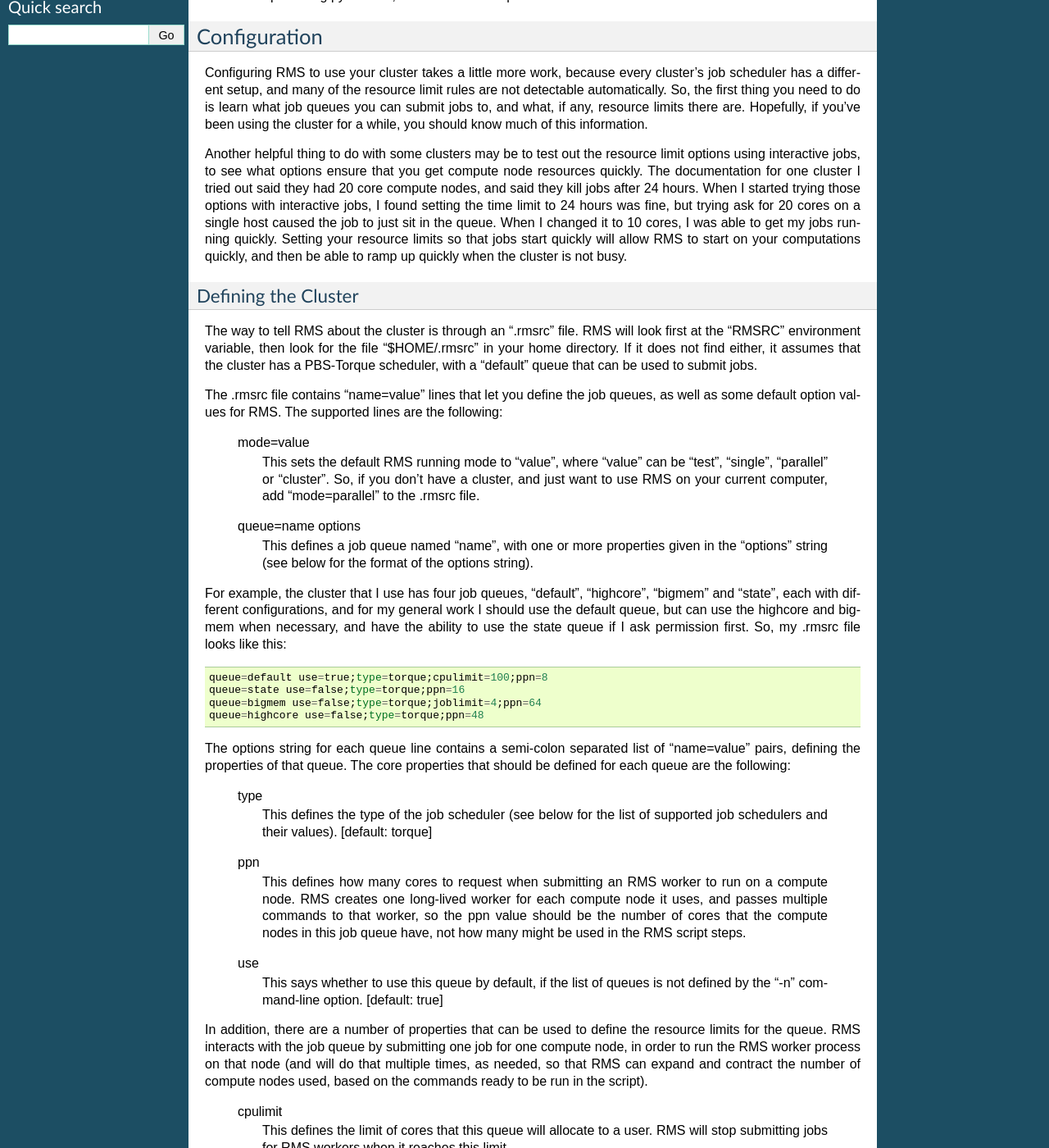
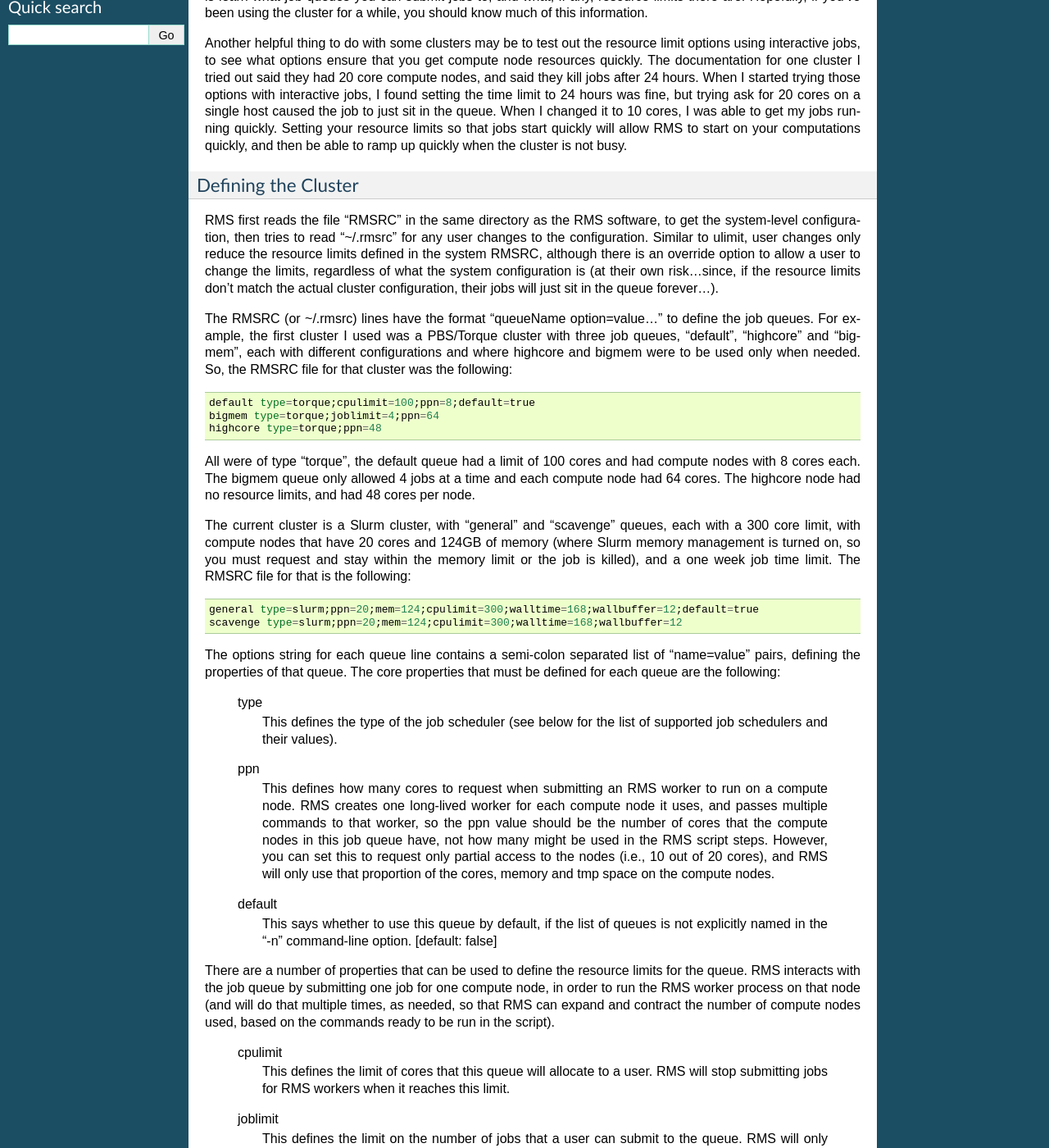
Before and after one commit to knightjimr/rms, a Sphinx documentation site: the page built from docs/installation.rst, in a window 1280 px wide and 1400 px high, scrolled down 382 px. Shown: the whole window at 82% size. Built offline with Sphinx 7.4.7, drawn with Linux system fonts in a browser that asks for light colours; some of the changed text lies outside the part shown.

```diff
--- a/docs/installation.rst
+++ b/docs/installation.rst
@@ -5,83 +5,82 @@ Installation and Configuration
 Installation
 ------------
 
-[Note:  The RMS software is not currently available on github, but will be once the documentation is completed.]
-
-RMS can be installed using the following command: ::
-
-   pip install git+https://www.github.com/knightjimr/rms
-
-or by simply cloning the package from github ::
-
-   git clone https://www.github.com/knightjimr/rms.git
-
-and adding the "rms" directory to your $PATH.  The software is a python implementation, with no dependencies.
-It was developed using python 2.7, but should be compatible with 2.6+ and 3.* versions.
+The software is available at https://github.com/knightjimr/rms, and the latest stable release is
+available at https://github.com/knightjimr/rms/releases.  No pip installation script is available,
+yet, so the easiest way to install is to download the release, untar it and then add the directory
+to your PATH environment variable.  The software is a pure python implementation, with no
+dependencies.  It was developed using python 2.7, but should be compatible with 2.6+ and 3.*
+versions.
 
 Configuration
 -------------
 
-Configuring RMS to use your cluster takes a little more work, because every cluster's job scheduler has a
-different setup, and many of the resource limit rules are not detectable automatically.  So, the first thing
-you need to do is learn what job queues you can submit jobs to, and what, if any, resource limits there are.
-Hopefully, if you've been using the cluster for a while, you should know much of this information.
+Configuring RMS to use your cluster takes a little more work, because every cluster's job scheduler
+has a different setup, and many of the resource limit rules are not detectable automatically.  So,
+the first thing you need to do is learn what job queues you can submit jobs to, and what, if any,
+resource limits there are.  Hopefully, if you've been using the cluster for a while, you should know
+much of this information.
 
-Another helpful thing to do with some clusters may be to test out the resource limit options using interactive
-jobs, to see what options ensure that you get compute node resources quickly.  The documentation for one cluster
-I tried out said they had 20 core compute nodes, and said they kill jobs after 24 hours.  When I started trying
-those options with
-interactive jobs, I found setting the time limit to 24 hours was fine, but trying ask for 20 cores on a single
-host caused the job to just sit in the queue.  When I changed it to 10 cores, I was able to get my jobs running
-quickly.  Setting
-your resource limits so that jobs start quickly will allow RMS to start on your computations quickly, and then
-be able to ramp up quickly when the cluster is not busy.
+Another helpful thing to do with some clusters may be to test out the resource limit options using
+interactive jobs, to see what options ensure that you get compute node resources quickly.  The
+documentation for one cluster I tried out said they had 20 core compute nodes, and said they kill
+jobs after 24 hours.  When I started trying those options with interactive jobs, I found setting the
+time limit to 24 hours was fine, but trying ask for 20 cores on a single host caused the job to just
+sit in the queue.  When I changed it to 10 cores, I was able to get my jobs running quickly.
+Setting your resource limits so that jobs start quickly will allow RMS to start on your computations
+quickly, and then be able to ramp up quickly when the cluster is not busy.
 
 Defining the Cluster
 ^^^^^^^^^^^^^^^^^^^^
 
-The way to tell RMS about the cluster is through an ".rmsrc" file.  RMS will look first at the "RMSRC"
-environment variable, then look for the file "$HOME/.rmsrc" in your home directory.  If it does not find
-either, it assumes that the cluster has a PBS-Torque scheduler, with a "default" queue that can be used
-to submit jobs.
+RMS first reads the file "RMSRC" in the same directory as the RMS software, to get the system-level
+configuration, then tries to read "~/.rmsrc" for any user changes to the configuration.  Similar to
+ulimit, user changes only reduce the resource limits defined in the system RMSRC, although there is
+an override option to allow a user to change the limits, regardless of what the system configuration
+is (at their own risk...since, if the resource limits don't match the actual cluster configuration,
+their jobs will just sit in the queue forever...).
 
-The .rmsrc file contains "name=value" lines that let you define the job queues, as well as some default option
-values for RMS.  The supported lines are the following:
+The RMSRC (or ~/.rmsrc) lines have the format "queueName option=value..." to define the job queues.
+For example, the first cluster I used was a PBS/Torque cluster with three job queues, "default",
+"highcore" and "bigmem", each with different configurations and where highcore and bigmem were to be
+used only when needed.  So, the RMSRC file for that cluster was the following: ::
 
-   mode=value
-      This sets the default RMS running mode to "value", where "value" can be "test", "single",
-      "parallel" or "cluster".  So, if you don't have a cluster, and just want to use RMS on
-      your current computer, add "mode=parallel" to the .rmsrc file.
-   queue=name options
-      This defines a job queue named "name", with one or more properties given in the
-      "options" string (see below for the format of the options string).
+   default type=torque;cpulimit=100;ppn=8;default=true
+   bigmem type=torque;joblimit=4;ppn=64
+   highcore type=torque;ppn=48
 
-For example, the cluster that I use has four job queues, "default", "highcore", "bigmem" and "state", each with
-different configurations, and for my general work I should use the default queue, but can use the highcore and
-bigmem when necessary, and have the ability to use the state queue if I ask permission first.  So, my .rmsrc
-file looks like this: ::
+All were of type "torque", the default queue had a limit of 100 cores and had compute nodes with 8
+cores each.  The bigmem queue only allowed 4 jobs at a time and each compute node had 64 cores.  The
+highcore node had no resource limits, and had 48 cores per node.
 
-   queue=default use=true;type=torque;cpulimit=100;ppn=8
-   queue=state use=false;type=torque;ppn=16
-   queue=bigmem use=false;type=torque;joblimit=4;ppn=64
-   queue=highcore use=false;type=torque;ppn=48
+The current cluster is a Slurm cluster, with "general" and "scavenge" queues, each with a 300 core
+limit, with compute nodes that have 20 cores and 124GB of memory (where Slurm memory management is
+turned on, so you must request and stay within the memory limit or the job is killed), and a one
+week job time limit.  The RMSRC file for that is the following: ::
 
-The options string for each queue line contains a semi-colon separated list of "name=value" pairs, defining
-the properties of that queue.  The core properties that should be defined for each queue are the following:
+   general type=slurm;ppn=20;mem=124;cpulimit=300;walltime=168;wallbuffer=12;default=true
+   scavenge type=slurm;ppn=20;mem=124;cpulimit=300;walltime=168;wallbuffer=12
+
+The options string for each queue line contains a semi-colon separated list of "name=value" pairs,
+defining the properties of that queue.  The core properties that must be defined for each queue
+are the following:
 
    type
       This defines the type of the job scheduler (see below for the list of supported job schedulers
-      and their values).  [default:  torque]
+      and their values).
    ppn
       This defines how many cores to request when submitting an RMS worker to run on a compute node.
       RMS creates one long-lived worker for each compute node it uses, and passes multiple commands
       to that worker, so the ppn value should be the number of cores that the compute nodes in this
-      job queue have, not how many might be used in the RMS script steps.
-   use
-      This says whether to use this queue by default, if the list of queues is not defined by the
-      "-n" command-line option.  [default:  true]
+      job queue have, not how many might be used in the RMS script steps.  However, you can set this
+      to request only partial access to the nodes (i.e., 10 out of 20 cores), and RMS will only use
+      that proportion of the cores, memory and tmp space on the compute nodes.
+   default
+      This says whether to use this queue by default, if the list of queues is not explicitly named
+      in the "-n" command-line option.  [default:  false]
 
-In addition, there are a number of properties that can be used to define the resource limits for the
-queue.  RMS interacts with the job queue by submitting one job for one compute node, in order to run the RMS
+There are a number of properties that can be used to define the resource limits for the queue.  RMS
+interacts with the job queue by submitting one job for one compute node, in order to run the RMS
 worker process on that node (and will do that multiple times, as needed, so that RMS can expand and
 contract the number of compute nodes used, based on the commands ready to be run in the script).
 
@@ -94,6 +93,9 @@ contract the number of compute nodes used, based on the commands ready to be run
    nodelimit
       This defines the limit on the number of nodes that a user can submit to the queue.  RMS
       will only request at most this number of compute nodes.
+   mem
+      This defines the memory limit that a job can use.  This memory limit will be passed as an
+      option to the job scheduler (and be used as the limit for what can be run by the job).
    walltime
       This defines the time limit that a job can run, in hours.  This time limit will be passed
       as an option to the job scheduler.
@@ -106,8 +108,16 @@ contract the number of compute nodes used, based on the commands ready to be run
       hours, then stop sending commands at the 22 hour mark, and wait for that worker to die
       as soon as all of the executing commands are completed, or the worker is killed.
       (If more commands need to be run, new worker jobs will be submitted.)
-   tmp
-      This defines the location of the local tmp space on a compute node.  [default:  /tmp]
+   account
+      This defines the account to be passed as an option to the job scheduler.
+   queue
+      This defaults the actual cluster queue to be used to submit jobs, for this RMS "queue".
+      The use of this argument allows you to create multiple RMS "queues" for a single cluster
+      queue, in order to either use different numbers of cores or memory (if your cluster
+      has different kinds of compute nodes on the same queue) or use different accounts (if
+      your cluster has account processing and you have multiple accounts that can be used).
+      The value of this option can also be a previously defined RMS "queue", and will copy
+      the options set for that "queue" as the defaults for this "queue".
 
 Supported Job Schedulers
 ^^^^^^^^^^^^^^^^^^^^^^^^
@@ -118,17 +128,17 @@ list of supported clusters is the following (listed by the value to use for the
 above):
 
    torque
-      The PBS-Torque job scheduler, which is the default.
+      The PBS-Torque job scheduler.
    lsf
       The Platform LSF job scheduler.
+   slurm
+      The SLURM job scheduler.
 
 The list of schedulers that the software is ready to support, but has not been tested, is the
 following:
 
    pbs
       The PBS job scheduler.
-   slurm
-      The SLURM job scheduler.
    sge
       The SunGrid Engine job scheduler.
 
@@ -157,5 +168,5 @@ those aliases into ~/.alias, and then add the following lines to your ~/.bashrc
 (and possibly your ~/.bash_profile, if that script does not have the standard lines which load your
 ~/.bashrc file every time it runs.)
 
-Note that some bash shell have alias expansion turned on by default, in which case this may not be necessary
-(I don't currently have access to such a machine, so I have not tested it).
+Note that some bash shell have alias expansion turned on by default, in which case this may not be
+necessary (I don't currently have access to such a machine, so I have not tested it).
```
Also changed, not shown: other parts of docs/installation.rst (+10 -9 lines), README.md (+12 -17 lines), docs/hello1.rst (+9 -11 lines), docs/hello2.rst (+35 -29 lines), docs/index.rst (+18 -17 lines), docs/scriptbasics.rst (+104 -43 lines).
